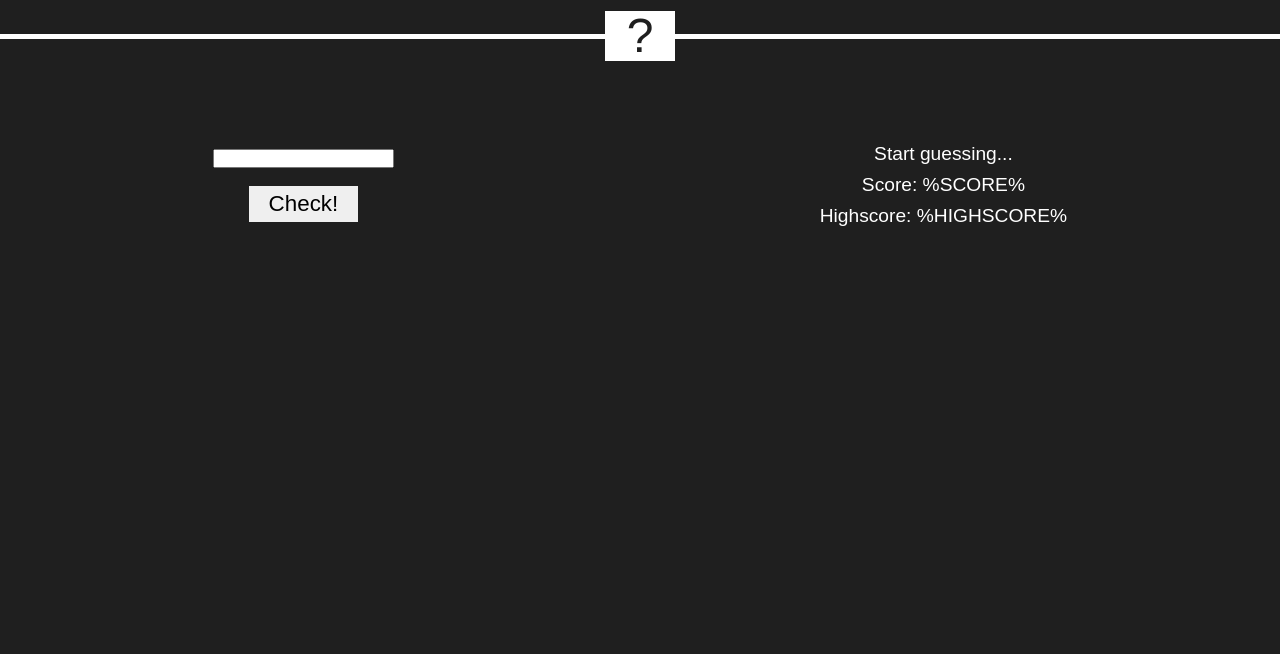
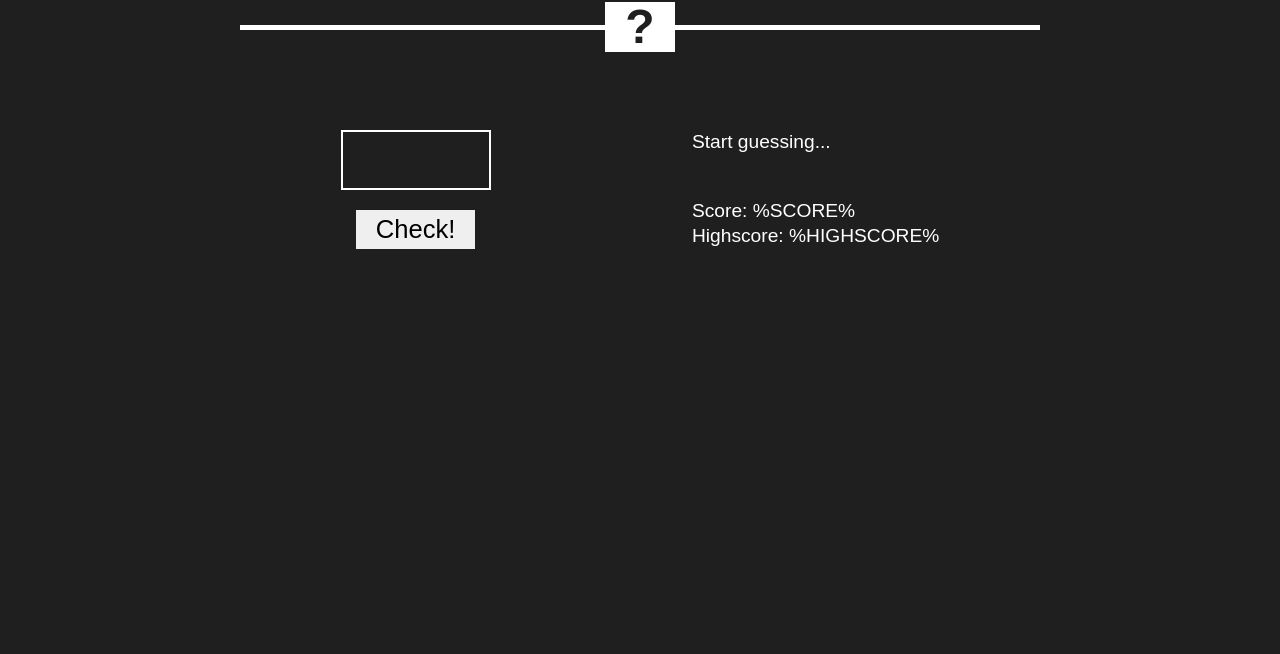
Before and after one commit to andrey-frantov/guess-my-number, a plain HTML site: page index.html in a window 1280 px wide. Shown: the part 146-800 px from the top of the page. Drawn offline with Linux system fonts and the light colour scheme; a web font is replaced by a local one.

Commit message:
Finished css styling

```diff
--- a/index.html
+++ b/index.html
@@ -27,16 +27,17 @@
       <div class="question-box">?</div>
     </div>
 
-
     <main>
       <div class="inputs">
-            <input type="text" class="guess-num">
+        <input type="number" min="1" max="20" name="num-input" class="num-input" />
         <button class="btn check">Check!</button>
       </div>
       <div class="scores">
         <p>Start guessing...</p>
+        <div>
           <p class="score">Score: %SCORE%</p>
-            <div class="highscore">Highscore: %HIGHSCORE%</div>
+          <p class="highscore">Highscore: %HIGHSCORE%</p>
+        </div>
       </div>
     </main>
 
--- a/scss/style.scss
+++ b/scss/style.scss
@@ -1,6 +1,7 @@
 $bg-light-color: #5CBA42;
 $primary-light-color: #fff;
 $primary-dark-color: #1F1F1F;
+$font-family: PixelarRegularW01-Regular, sans-serif;
 
 * {
     box-sizing: border-box;
@@ -12,9 +13,11 @@ $primary-dark-color: #1F1F1F;
 body {
     background-color: $primary-dark-color;
     color: $primary-light-color;
-    font-family: PixelarRegularW01-Regular, sans-serif;
+    font-family: $font-family;
     font-size: 1.2rem;
-    line-height: 1.6;
+    line-height: 1.3;
+    max-width: 800px;
+    margin: 0 auto;
 }
 
 h1 {
@@ -31,8 +34,9 @@ header {
 .btn {
     padding: 5px 20px;
     border: none;
-    font-family: PixelarRegularW01-Regular, sans-serif;
-    font-size: 1.4rem;
+    font-family: $font-family;
+    font-size: 1.6rem;
+    vertical-align: middle;
 
     :focus {
         outline: none;
@@ -65,6 +69,7 @@ header {
         background-color: $primary-light-color;
         color: $primary-dark-color;
         font-size: 3rem;
+        font-weight: 700;
     }
 }
 
@@ -78,7 +83,30 @@ main {
     * {
         display: flex;
         flex-direction: column;
+    }
+
+    .inputs {
         align-items: center;
         justify-content: space-around;
+
+        .num-input {
+            width: 150px;
+            height: 60px;
+            margin-bottom: 20px;
+            background-color: $primary-dark-color;
+            border: 2px solid $primary-light-color;
+            color: $primary-light-color;
+            text-align: center;
+            font-size: 3rem;
+            font-weight: 700;
+            font-family: $font-family;
+        }
     }
+
+    .scores {
+        justify-content: space-between;
+        text-align: left;
+    }
+
+
 }
```
Also changed, not shown: assets/css/style.css. Lines whose indentation alone changed are shown as unchanged.
